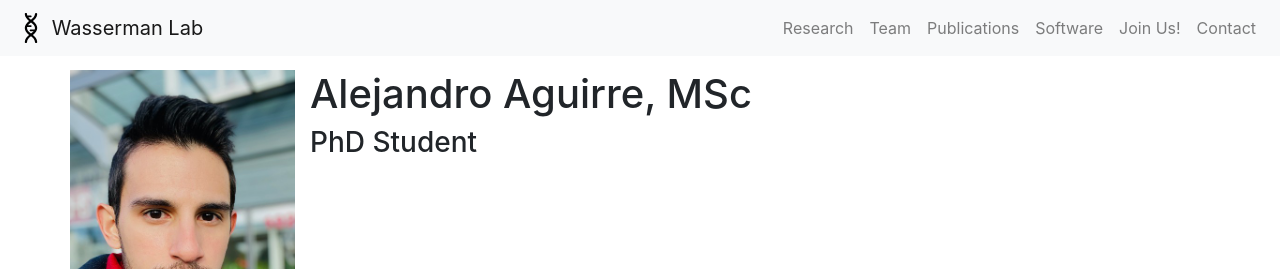
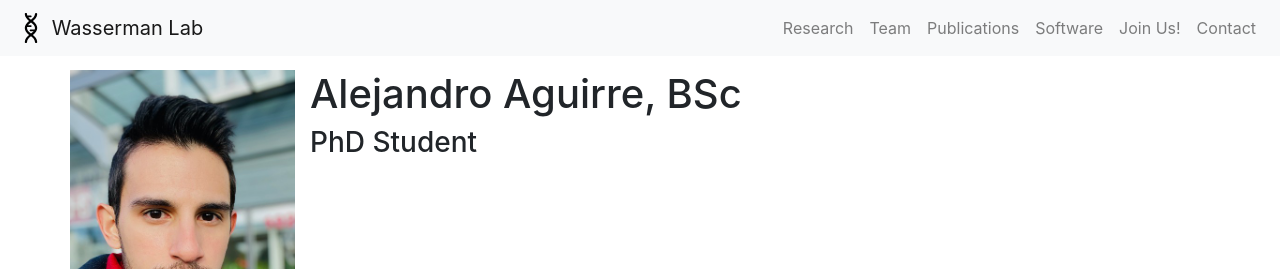
Before and after one commit to wassermanlab/wassermanlab.github.io, a Jekyll site: the page built from _team_members/alejandro.md, in a window 1280 px wide. Shown: the top 269 px of the page. Built offline with Jekyll 4.4.1, drawn with Linux system fonts in a browser that asks for light colours; nearby versions of some CDN libraries; part of the change alters nothing that is shown.

Commit message:
update alejandro and meta info

```diff
--- a/_config.yml
+++ b/_config.yml
@@ -13,12 +13,10 @@
 # you will see them accessed via {{ site.title }}, {{ site.email }}, and so on.
 # You can create any custom variable you would like, and they will be accessible
 # in the templates via {{ site.myvariable }}.
-title: Your awesome title
+title: Wasserman Lab
 # email: your-email@example.com
 description: >- # this means to ignore newlines until "baseurl:"
-  Write an awesome description for your new site here. You can edit this
-  line in _config.yml. It will appear in your document head meta (for
-  Google search results) and in your feed.xml site description.
+  The Wasserman lab focuses on the creation and application of computational methods for the analysis of genome sequences, with emphasis on the study of cis-regulatory elements controlling gene transcription
 baseurl: "" # the subpath of your site, e.g. /blog
 url: "" # the base hostname & protocol for your site, e.g. http://example.com
 
--- a/_team_members/alejandro.md
+++ b/_team_members/alejandro.md
@@ -3,7 +3,7 @@ layout: team_member
 name: Alejandro Aguirre
 permalink: /alejandro_aguirre/
 image: headshots/alejandro.jpg
-titles: MSc
+titles: BSc
 position: PhD Student
 email: aaguirre@cmmt.ubc.ca
 orcid: https://orcid.org/0000-0002-3390-8301
```
